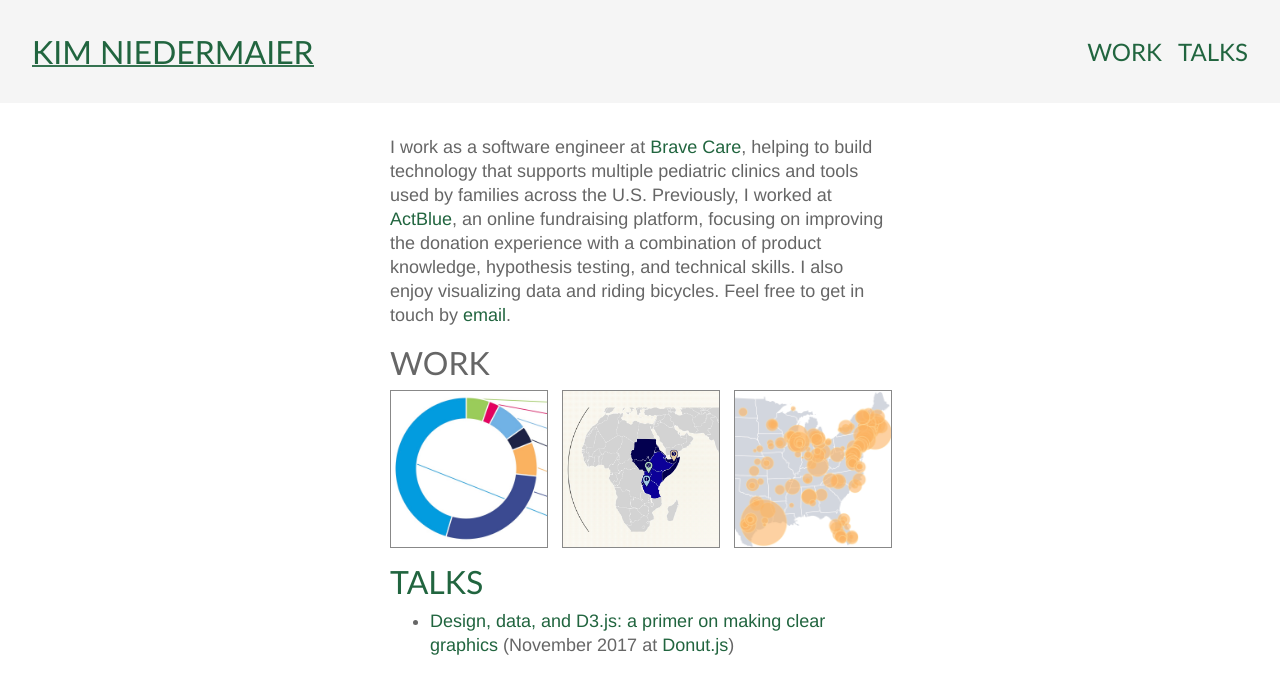
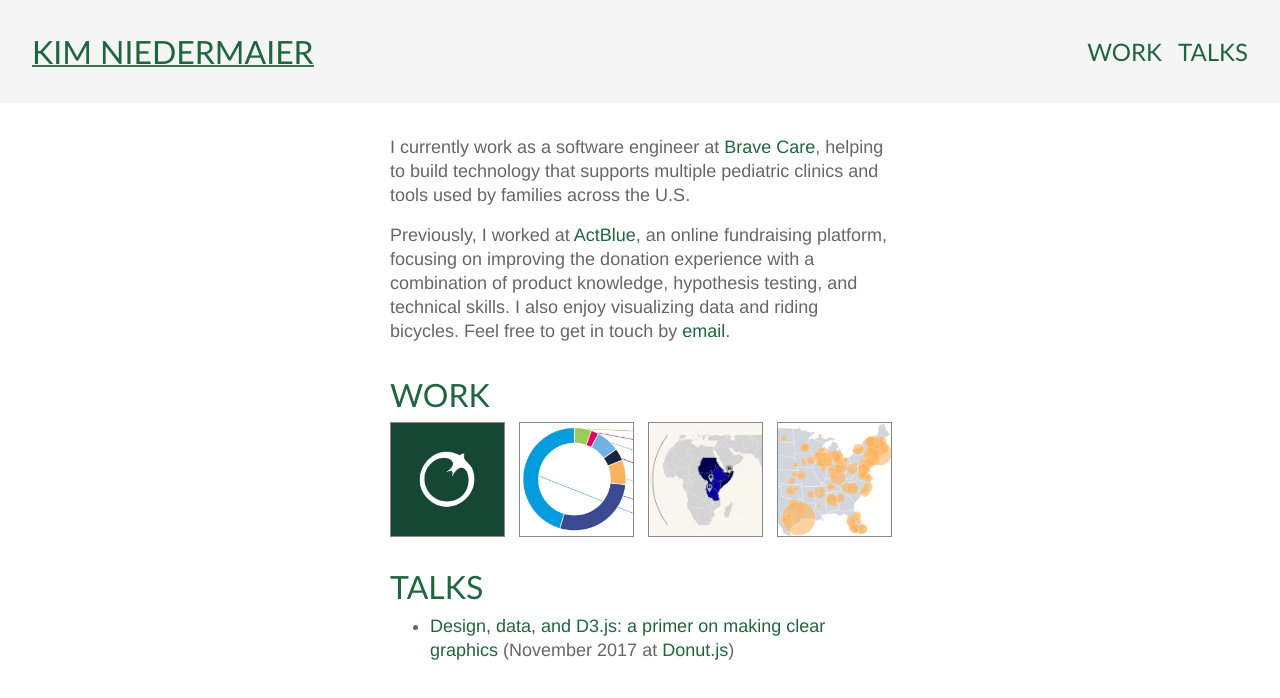
Before and after one commit to kniedermaier/kniedermaier.github.io, a Gatsby site: page / in a window 1280 px wide. Built offline with nearby package versions, Linux system fonts and the light colour scheme; Gatsby itself is replaced by a stand-in of ours.

Commit message:
Adds some information about recent work

```diff
--- a/src/components/header.js
+++ b/src/components/header.js
@@ -66,7 +66,7 @@
     font-size: ${rem(24)};
   }
 
-  margin-right: ${(props) => (props.noMarginRight ? '0' : rem(16))};
+  margin-right: ${({ noMarginRight }) => (noMarginRight ? '0' : rem(16))};
   &:last-of-type {
     margin-right: 0;
   }
@@ -92,11 +92,11 @@
         </Link>
       </StyledHeading>
       <StyledMenuHeading as="h2" onClick={toggleMenuOptionsVisible}>
-        Menu
+        {areMenuOptionsVisible ? 'Close' : 'Menu'}
       </StyledMenuHeading>
       {areMenuOptionsVisible && (
         <StyledMenuNav>
-          <StyledNavHeading as="h2" noMarginRight={true}>
+          <StyledNavHeading as="h2" noMarginRight>
             <Link
               to="/work"
               activeStyle={activeStyles()}
--- /dev/null
+++ b/src/components/images/swifts.js
@@ -0,0 +1,28 @@
+import React from "react"
+import { useStaticQuery, graphql } from "gatsby"
+import Img from "gatsby-image"
+
+const Swifts = () => {
+  const data = useStaticQuery(graphql`
+    query {
+      placeholderImage: file(relativePath: { eq: "swifts.jpg" }) {
+        childImageSharp {
+          fluid(maxWidth: 300) {
+            ...GatsbyImageSharpFluid
+          }
+        }
+      }
+    }
+  `)
+
+  return (
+    <a href="https://www.portlandswiftsultimate.com">
+      <Img
+        fluid={data.placeholderImage.childImageSharp.fluid}
+        alt="The Portland Swifts Logo and Wordmark"
+      />
+    </a>
+  )
+}
+
+export default Swifts
--- a/src/components/layout.js
+++ b/src/components/layout.js
@@ -1,4 +1,4 @@
-import React from 'react'
+import React, { Fragment } from 'react'
 import { useStaticQuery, graphql } from 'gatsby'
 import styled from 'styled-components'
 import { rem } from 'polished'
@@ -6,7 +6,7 @@
 import Header from './header'
 
 const StyledMain = styled.main`
-  max-width: ${(props) => (props.width ? '600px' : '500px')};
+  max-width: ${({ width }) => (width ? 600 : 500)}px;
   margin: 0 auto;
   padding: ${rem(16)};
 
@@ -27,11 +27,11 @@
   `)
 
   return (
-    <>
+    <Fragment>
       <GlobalStyle />
       <Header siteTitle={data.site.siteMetadata.title} />
       <StyledMain width={width}>{children}</StyledMain>
-    </>
+    </Fragment>
   )
 }
 
--- a/src/pages/index.js
+++ b/src/pages/index.js
@@ -7,36 +7,43 @@
 import Donut from '../components/images/donut'
 import Globe from '../components/images/globe'
 import Map from '../components/images/map'
+import Swifts from '../components/images/swifts'
 
 const StyledTitle = styled(StyledHeading)`
-  margin: 1rem 0 0.5rem 0;
+  margin: 2rem 0 0.5rem 0;
 `
 
 const StyledContainer = styled.div`
   display: grid;
-  grid-row-gap: 1rem;
+  grid-gap: 1rem;
+  grid-template-columns: repeat(2, 1fr);
   @media (min-width: 768px) {
-    grid-template-columns: repeat(3, 1fr);
+    grid-template-columns: repeat(4, 1fr);
     grid-column-gap: 1rem;
   }
   img {
     border: 1px solid #888888;
-    max-width: 200px;
   }
   .gatsby-image-wrapper {
     overflow: initial !important;
-    max-width: 200px;
   }
+`
+
+const Paragraph = styled.p`
+  ${({ extraTopPadding }) => extraTopPadding && 'padding-top: 1rem;'}
 `
 
 const IndexPage = () => (
   <Layout>
     <SEO title="🏡" />
-    <p>
-      I work as a software engineer at{' '}
+    <Paragraph>
+      I currently work as a software engineer at{' '}
       <a href="https://www.bravecare.com">Brave Care</a>, helping to build
       technology that supports multiple pediatric clinics and tools used by
-      families across the U.S. Previously, I worked at{` `}
+      families across the U.S.
+    </Paragraph>
+    <Paragraph extraTopPadding>
+      Previously, I worked at{` `}
       <a href="https://secure.actblue.com">ActBlue</a>, an online fundraising
       platform, focusing on improving the donation experience with a combination
       of product knowledge, hypothesis testing, and technical skills. I also
@@ -50,11 +57,12 @@
         email
       </a>
       .
-    </p>
+    </Paragraph>
     <StyledTitle as="h2" id="work">
-      Work
+      <Link to="/work">Work</Link>
     </StyledTitle>
     <StyledContainer>
+      <Swifts />
       <Donut />
       <Globe />
       <Map />
```
Also changed, not shown: src/pages/work/index.js (+16 -0 lines), src/images/swifts.jpg (added).
